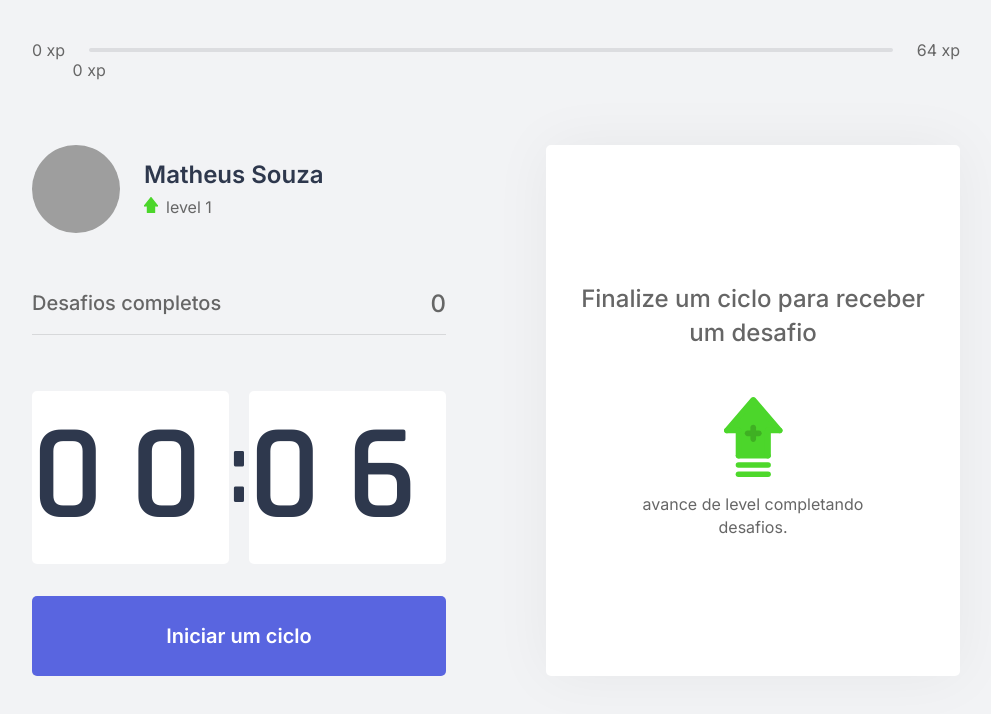
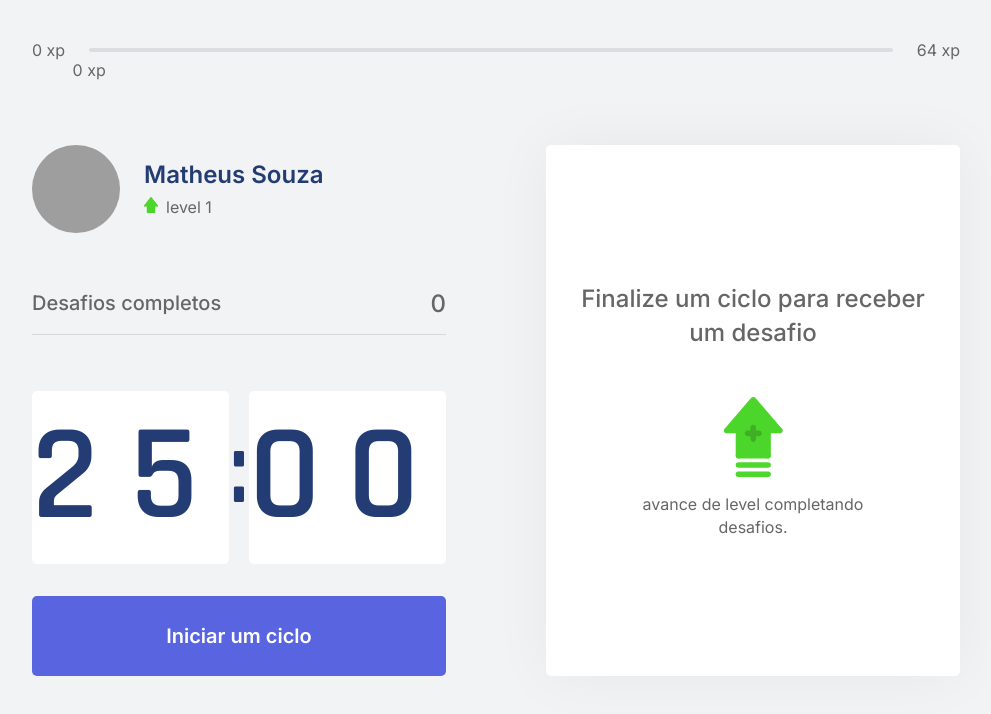
Before and after one commit to matheuspython/nlwSemanaNextLevel2021, a Next.js app in the folder moveit-next/: page / in a window 1280 px wide. Shown: the top 714 px of the page, without its empty margins (144-1135 px from the left). Built offline with nearby package versions, Linux system fonts and the light colour scheme; grey boxes are pictures that could not be loaded.

Commit message:
corrijindo o tempo do cronometro

```diff
--- a/moveit-next/src/contexts/CountdownContext.tsx
+++ b/moveit-next/src/contexts/CountdownContext.tsx
@@ -20,7 +20,7 @@ let CountdownTimout: NodeJS.Timeout
 
 export function CountdownProvider({children }: CountdownProviderProps){
   const {startNewChallenge} = useContext(ChallengesContext)
-  const [time, setTime] = useState(0.1*60)
+  const [time, setTime] = useState(25*60)
   const [isActive, setIsActive] = useState(false)
   const [hasFinished, setHasFinished] = useState(false)
 
@@ -34,7 +34,7 @@ export function CountdownProvider({children }: CountdownProviderProps){
   function resetCountdown(){
     clearTimeout(CountdownTimout)
     setIsActive(false)
-    setTime(0.1 * 60)
+    setTime(25 * 60)
     setHasFinished(false)
   }
 
--- a/moveit-next/src/styles/global.css
+++ b/moveit-next/src/styles/global.css
@@ -4,7 +4,7 @@
   --gray-line: #dcdde0;
   --text: #666666;
   --text-highlight: #b3b9ff;
-  --title: #2e384d;
+  --title: #233d74;
   --red:#e83f5b;
   --green:#4cd62b;
   --blue:#5965e0;
```
